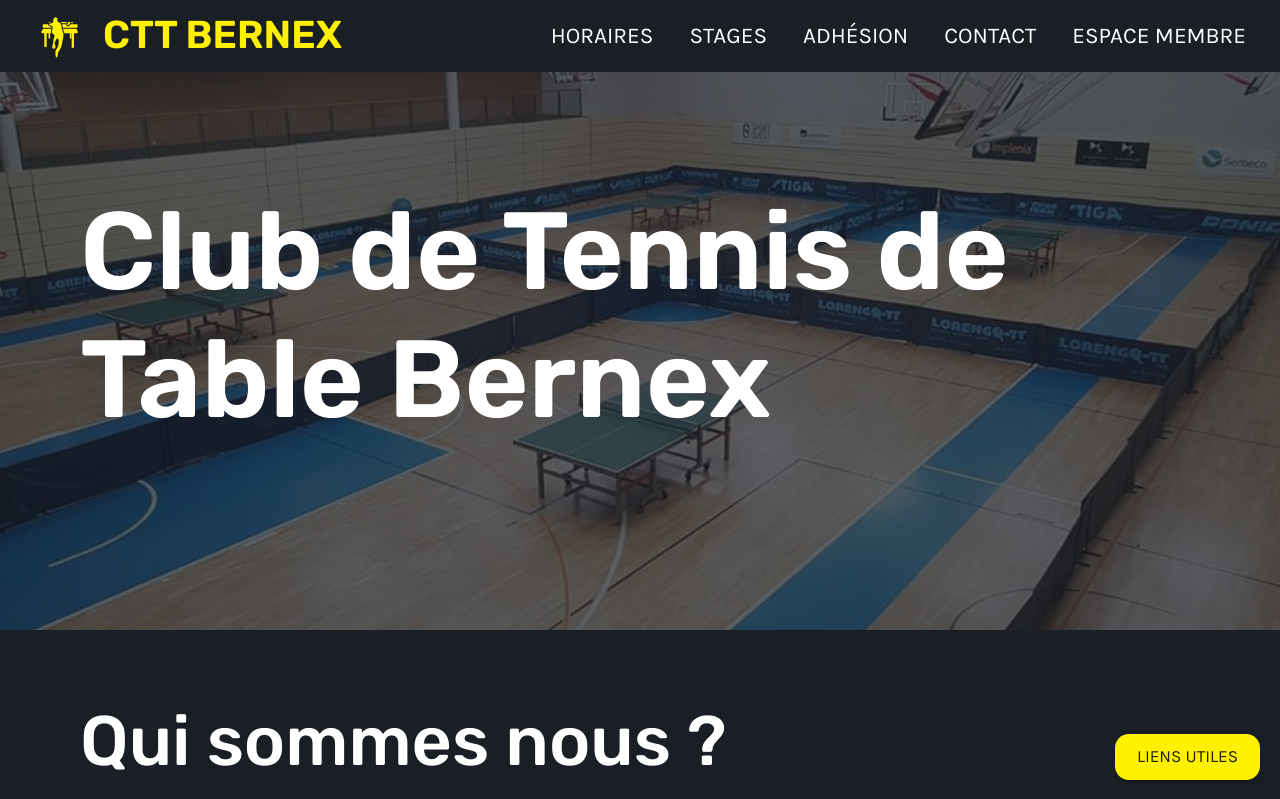
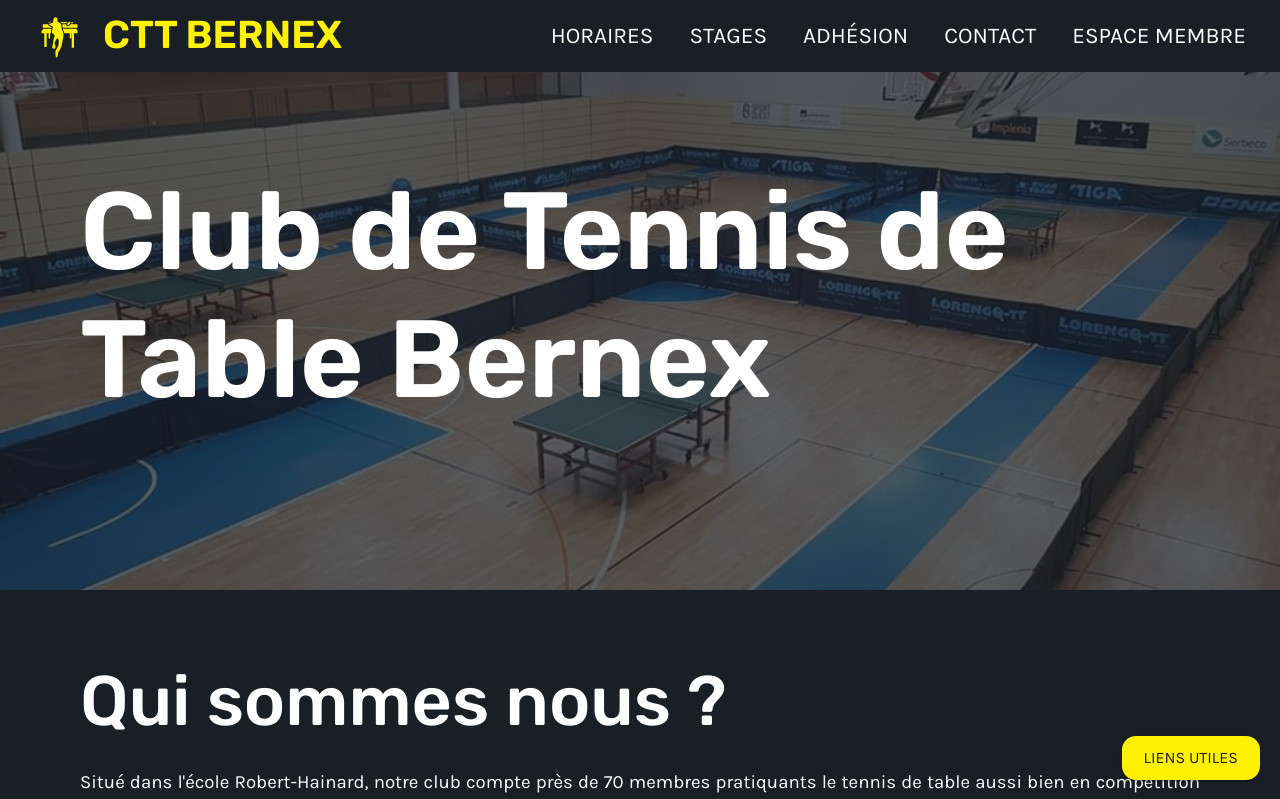
Before and after one commit to mateotiedra/cttb-website, a React (Create React App) app: page / in a window 1280 px wide. Shown: the top 799 px of the page. Built offline with nearby package versions, Linux system fonts and the light colour scheme.

Commit message:
add page button

```diff
--- /dev/null
+++ b/src/components/PageButton/PageButton.js
@@ -0,0 +1,25 @@
+import React from 'react';
+
+import { Button, Typography } from '@mui/material';
+
+function PageButton({ text, onClick }) {
+  return (
+    <Button
+      variant='contained'
+      size='large'
+      sx={{
+        margin: 0,
+        top: 'auto',
+        right: 20,
+        bottom: 20,
+        left: 'auto',
+        position: 'fixed',
+      }}
+      onClick={onClick}
+    >
+      <Typography variant='button'>{text}</Typography>
+    </Button>
+  );
+}
+
+export default PageButton;
--- a/src/pages/ClubRegistration/ClubRegistration.js
+++ b/src/pages/ClubRegistration/ClubRegistration.js
@@ -17,6 +17,7 @@ import SectionContainer from '../../components/SectionContainer/SectionContainer
 import SectionDivider from '../../components/SectionDivider/SectionDivider';
 import DuesTables from '../../components/DuesTables/DuesTables';
 import Footer from '../../components/Footer/Footer';
+import PageButton from '../../components/PageButton/PageButton';
 
 function ClubRegistration(props) {
   const FreeLessonsSection = (
@@ -110,22 +111,11 @@ function ClubRegistration(props) {
       <SectionDivider />
       {PaymentsSection}
       <SectionDivider />
-      <Button
-        variant='contained'
-        size='large'
-        sx={{
-          margin: 0,
-          top: 'auto',
-          right: 20,
-          bottom: 20,
-          left: 'auto',
-          position: 'fixed',
-        }}
+      <PageButton
+        text='Devenir membre'
         component={RouterLink}
         to='/adhesion/formulaire'
-      >
-        Devenir membre
-      </Button>
+      />
       <Footer />
     </>
   );
--- a/src/pages/Home/Home.js
+++ b/src/pages/Home/Home.js
@@ -22,6 +22,8 @@ import SectionContainer from '../../components/SectionContainer/SectionContainer
 import TrainingSchedule from '../../components/TrainingSchedule/TrainingSchedule';
 import Footer from '../../components/Footer/Footer';
 import PreviewCard from '../../components/PreviewCard/PreviewCard';
+import PageButton from '../../components/PageButton/PageButton';
+
 import HomeLogic from './HomeLogic';
 
 function TitleSection() {
@@ -30,7 +32,7 @@ function TitleSection() {
       <Box
         sx={{
           width: '100%',
-          height: '70vh',
+          height: '65vh',
           backgroundImage: `url(${imgCarousel1})`,
           backgroundSize: 'cover',
           backgroundPosition: 'center',
@@ -167,21 +169,7 @@ function LinksDialog({ opened, handleOpen, handleClose }) {
   ];
   return (
     <>
-      <Button
-        variant='contained'
-        size='large'
-        sx={{
-          margin: 0,
-          top: 'auto',
-          right: 20,
-          bottom: 20,
-          left: 'auto',
-          position: 'fixed',
-        }}
-        onClick={handleOpen}
-      >
-        Liens utiles
-      </Button>
+      <PageButton onClick={handleOpen} text='Liens utiles' />
       <Dialog
         open={opened}
         onClose={handleClose}
```
